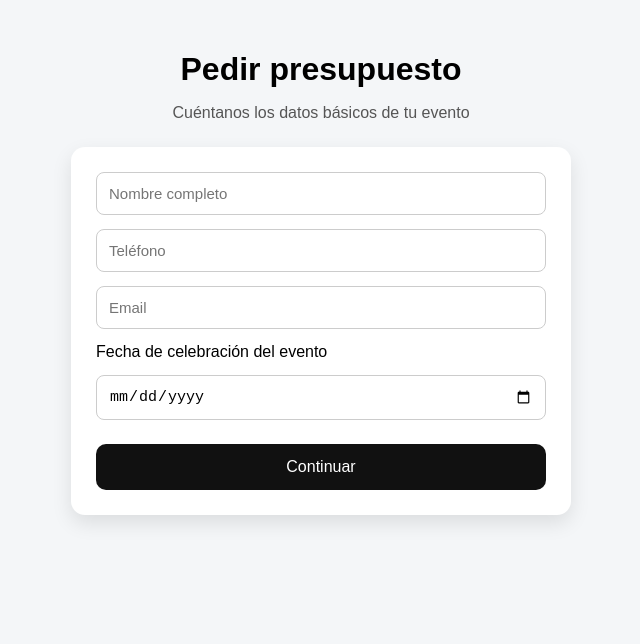
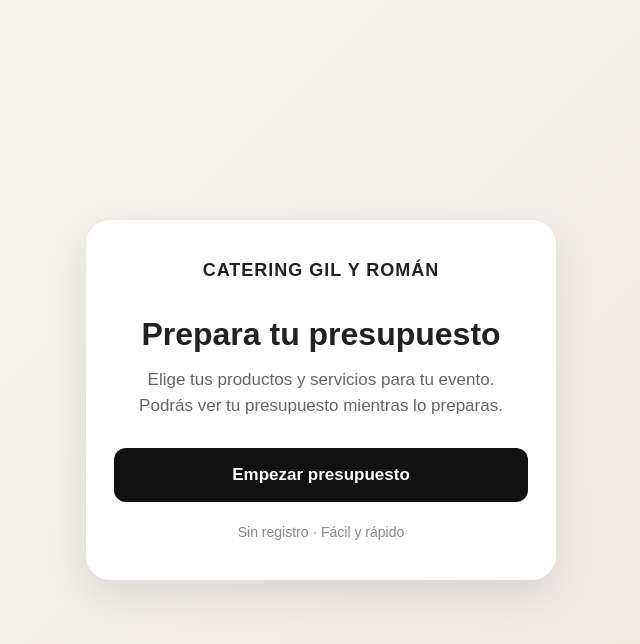
Before and after one commit to laculturaltelefonica-ship-it/Eventos, a plain HTML site: page index.html in a window 1280 px wide. Shown: the whole page, without its empty margins (319-959 px from the left). Drawn offline with Linux system fonts and the light colour scheme.

Commit message:
Add files via upload

```diff
--- a/index.html
+++ b/index.html
@@ -1,152 +1,27 @@
-<!DOCTYPE html>
-<html lang="es">
-<head>
-  <meta charset="UTF-8" />
-  <title>Pedir presupuesto | Catering Gil y Román</title>
-  <meta name="viewport" content="width=device-width, initial-scale=1.0" />
+<!DOCTYPE html> <html lang="es"> <head> <meta charset="UTF-8" /> <meta name="viewport" content="width=device-width, initial-scale=1.0" /> <title>Presupuesto | Catering Gil y Román</title> <style> * { box-sizing: border-box; } body { margin: 0; font-family: Arial, Helvetica, sans-serif; background: linear-gradient(135deg, #f7f4ef, #eee9e1); min-height: 100vh; display: flex; align-items: center; justify-content: center; color: #222; } .container { width: 100%; max-width: 520px; padding: 25px; } .card { background: #fff; border-radius: 24px; padding: 40px 28px; text-align: center; box-shadow: 0 15px 40px rgba(0, 0, 0, 0.10); } .logo { font-size: 18px; font-weight: bold; letter-spacing: 1px; margin-bottom: 35px; } h1 { font-size: 32px; line-height: 1.15; margin: 0 0 15px; } .descripcion { color: #666; font-size: 17px; line-height: 1.5; margin: 0 auto 30px; max-width: 400px; } .boton { display: block; width: 100%; padding: 17px 20px; background: #111; color: #fff; text-decoration: none; border-radius: 12px; font-size: 17px; font-weight: bold; transition: all 0.2s ease; } .boton:hover { background: #333; transform: translateY(-1px); } .info { margin-top: 22px; font-size: 14px; color: #888; } @media (max-width: 480px) { .card { padding: 35px 22px; } h1 { font-size: 28px; } } </style> </head> <body> <div class="container">
+<div class="card">
 
-  <style>
-    body {
-      font-family: Arial, Helvetica, sans-serif;
-      background: #f4f6f8;
-      margin: 0;
-    }
-
-    .container {
-      max-width: 500px;
-      margin: auto;
-      padding: 30px 20px;
-    }
-
-    h1 {
-      text-align: center;
-      margin-bottom: 10px;
-    }
-
-    p {
-      text-align: center;
-      color: #555;
-      margin-bottom: 25px;
-    }
-
-    form {
-      background: #fff;
-      padding: 25px;
-      border-radius: 14px;
-      box-shadow: 0 8px 20px rgba(0,0,0,0.1);
-      display: flex;
-      flex-direction: column;
-      gap: 14px;
-    }
-
-    input {
-      padding: 12px;
-      font-size: 15px;
-      border-radius: 8px;
-      border: 1px solid #ccc;
-    }
-
-    button {
-      margin-top: 10px;
-      padding: 14px;
-      background: #111;
-      color: #fff;
-      border: none;
-      border-radius: 10px;
-      font-size: 16px;
-      cursor: pointer;
-    }
-
-    button:hover {
-      background: #333;
-    }
-
-    .mensaje {
-      text-align: center;
-      margin-bottom: 15px;
-      font-weight: bold;
-      display: none;
-    }
-
-    .ok { color: #0a7; }
-    .error { color: #c00; }
-  </style>
-</head>
-
-<body>
-
-  <div class="container">
-    <h1>Pedir presupuesto</h1>
-    <p>Cuéntanos los datos básicos de tu evento</p>
-
-    <div id="mensaje" class="mensaje"></div>
-
-    <form id="formPresupuesto">
-
-      <input type="text" id="nombre" placeholder="Nombre completo" required />
-      <input type="tel" id="telefono" placeholder="Teléfono" required />
-      <input type="email" id="email" placeholder="Email" required />
-
-      <label for="fechaEvento">Fecha de celebración del evento</label>
-      <input type="date" id="fechaEvento" required />
-
-      <button type="submit">Continuar</button>
-
-    </form>
+  <div class="logo">
+    CATERING GIL Y ROMÁN
   </div>
 
-  <!-- LÓGICA -->
-  <script type="module">
-    import { db } from "./firebase.js";
-    import {
-      doc,
-      getDoc,
-      setDoc,
-      serverTimestamp
-    } from "https://www.gstatic.com/firebasejs/9.23.0/firebase-firestore.js";
+  <h1>
+    Prepara tu presupuesto
+  </h1>
 
-    const form = document.getElementById("formPresupuesto");
-    const mensaje = document.getElementById("mensaje");
+  <p class="descripcion">
+    Elige tus productos y servicios para tu evento.
+    Podrás ver tu presupuesto mientras lo preparas.
+  </p>
 
-    form.addEventListener("submit", async (e) => {
-      e.preventDefault();
-      mensaje.style.display = "none";
+  <a href="selector.html" class="boton">
+    Empezar presupuesto
+  </a>
 
-      const nombre = document.getElementById("nombre").value.trim();
-      const telefono = document.getElementById("telefono").value.trim();
-      const email = document.getElementById("email").value.trim();
-      const fechaEvento = document.getElementById("fechaEvento").value;
+  <div class="info">
+    Sin registro · Fácil y rápido
+  </div>
 
-      const presupuestoActual = {
-        nombre,
-        telefono,
-        email,
-        fechaEvento,
-        carrito: [],
-        extras: {},
-        creadoEn: Date.now()
-      };
+</div>
 
-      localStorage.setItem("presupuesto", JSON.stringify(presupuestoActual));
-
-      const clienteRef = doc(db, "clientes", telefono);
-      const clienteSnap = await getDoc(clienteRef);
-
-      if (!clienteSnap.exists()) {
-        await setDoc(clienteRef, {
-          nombre,
-          email,
-          telefono,
-          pedidosTotales: 0,
-          totalGastado: 0,
-          esFrecuente: false,
-          fechaPrimerPedido: serverTimestamp()
-        });
-      }
-
-      window.location.href = "selector.html";
-    });
-  </script>
-
-</body>
-</html>
+</div> </body> </html>
```
